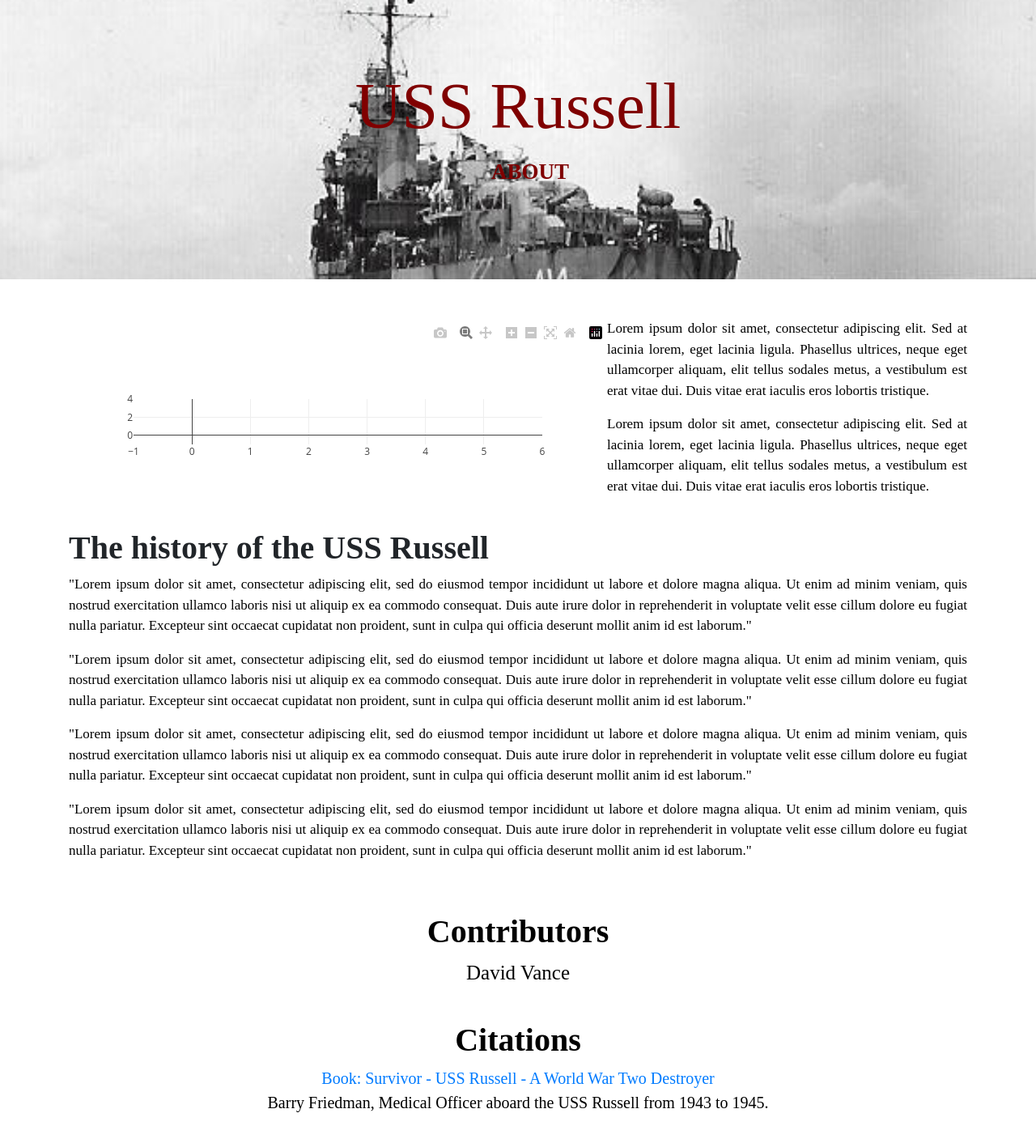
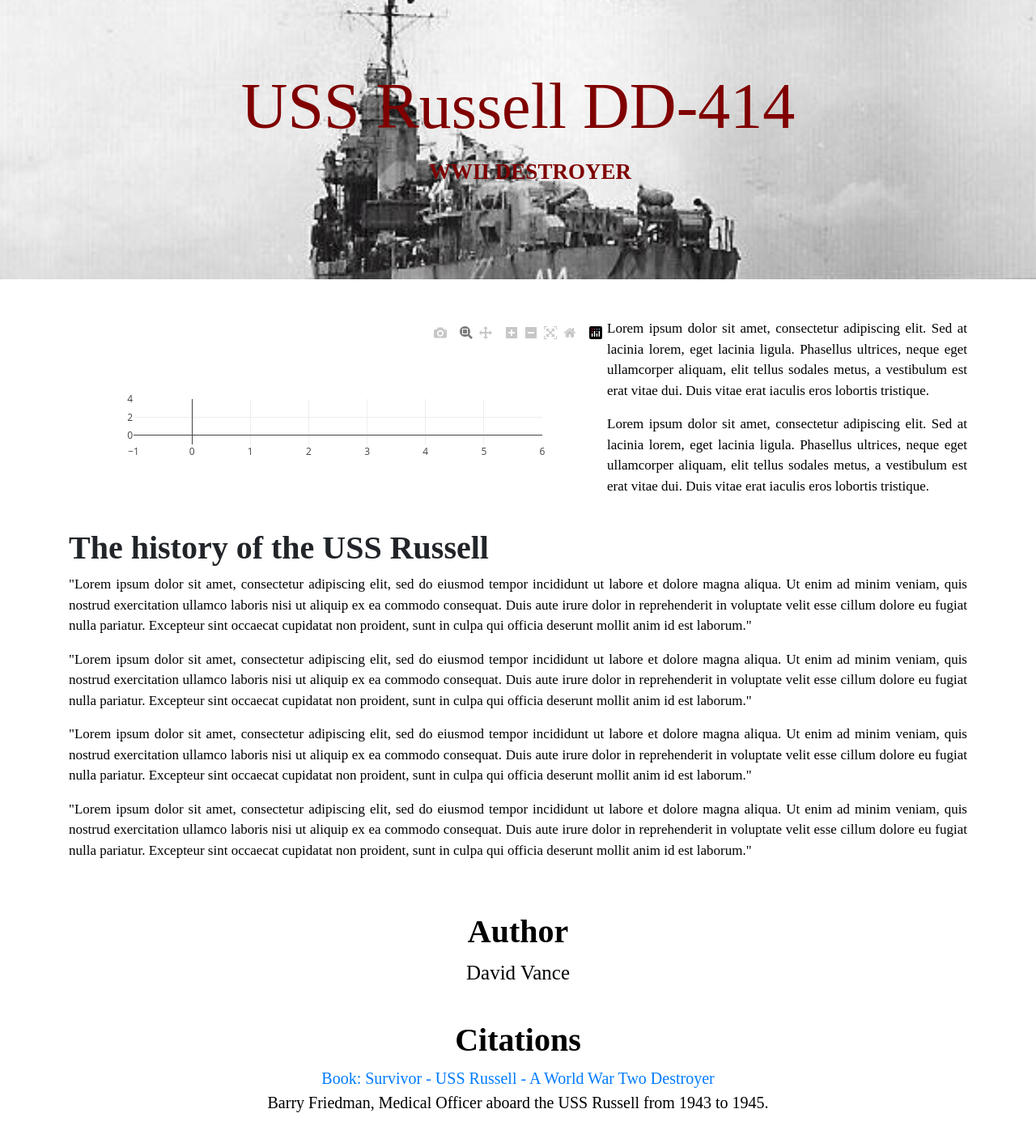
Before and after one commit to DMVance/USS-Russell-DD-414-WWII-App, a Flask app: template templates/index.html in a window 1280 px wide. Shown: the top 1412 px of the page at 81% size. Run offline with Flask 2, Linux system fonts and the light colour scheme; the template is opened without the code that fills it: most values are stand-ins (such as "Sample title", 1, 10 or a date in 2020); parts of the project's set-up code (start-up, migrations or seed data) failed here and were passed over; some libraries are stand-ins or nearby versions; some web fonts are replaced.

Commit message:
text edits

```diff
--- a/templates/index.html
+++ b/templates/index.html
@@ -31,7 +31,7 @@
     <br>
     <div class="row">
         <div class="col-md-12 contributors">
-            <h1>Contributors</h1>
+            <h1>Author</h1>
             <p> David Vance </p>
         </div>
     </div>
--- a/templates/parent.html
+++ b/templates/parent.html
@@ -20,11 +20,11 @@
     <body>
 
         <div class="header">
-            <h1 class="main-title">USS Russell</h1>
+            <h1 class="main-title">USS Russell DD-414</h1>
 
             <nav class ="navigation">
                 <ul>
-                    <li class="nav-list"><a href="{{ url_for('index') }}">About</a></li>
+                    <li class="nav-list"><a href="{{ url_for('index') }}">WWII Destroyer</a></li>
                 </ul>
             </nav>
         </div>
```
